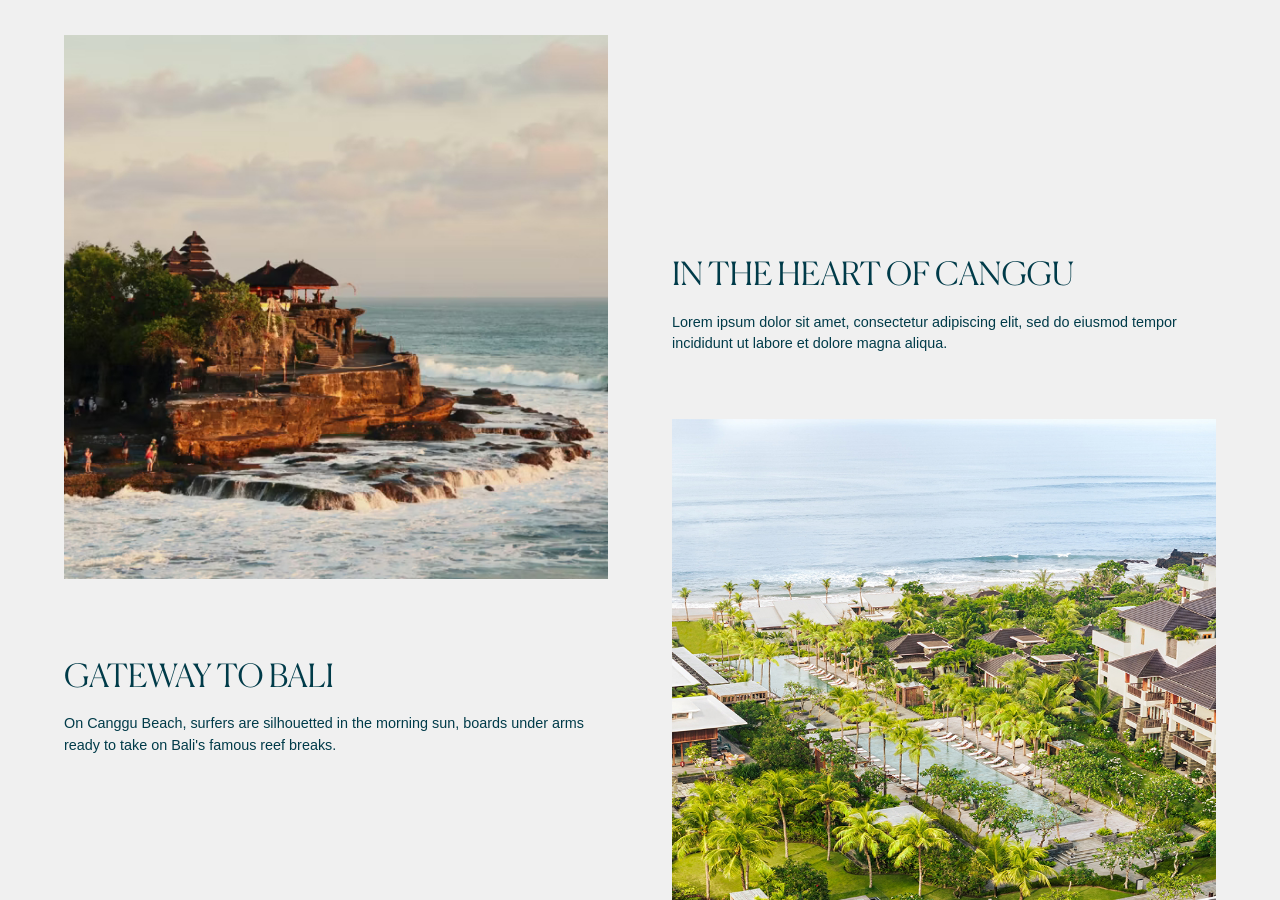
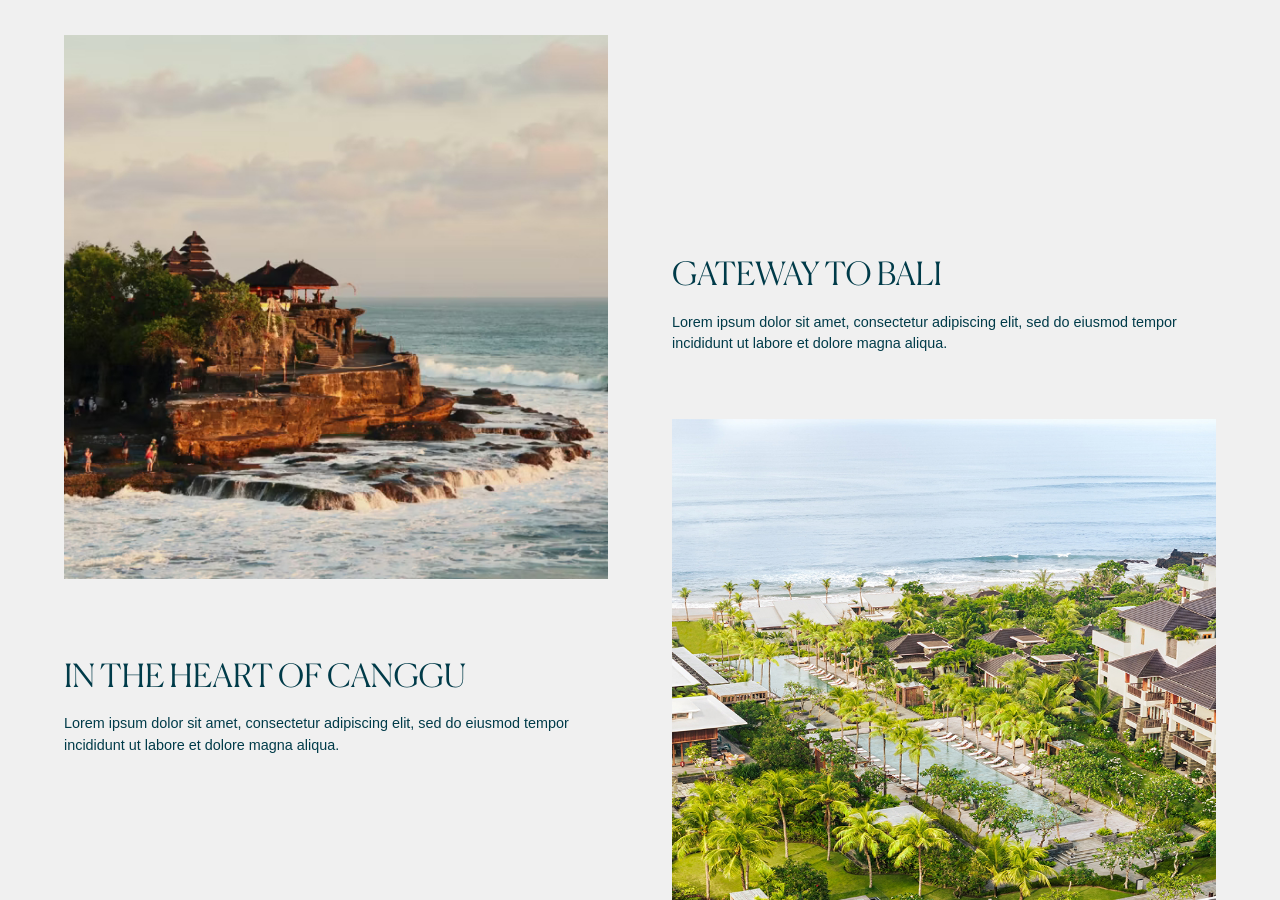
Before and after one commit to TheInstituteOfCode/rbc, a Jekyll site: the page built from Experiences.html, in a window 1280 px wide and 900 px high, scrolled down 1305 px. Built offline with Jekyll 4.4.1, drawn with Linux system fonts in a browser that asks for light colours; some web fonts are replaced.

Commit message:
Updated 1 file via CloudCannon.

```diff
--- a/Experiences.html
+++ b/Experiences.html
@@ -33,7 +33,7 @@
         _id: offset-grid
         content-1:
             subHeading:
-            heading: IN THE HEART OF CANGGU
+            heading: GATEWAY TO BALI
             p-text: >-
                 <p>Lorem ipsum dolor sit amet, consectetur adipiscing elit, sed
                 do eiusmod  tempor incididunt ut labore et dolore magna
@@ -47,11 +47,11 @@
             title: Experience
         content-2:
             subHeading:
-            heading: GATEWAY TO BALI
+            heading: IN THE HEART OF CANGGU
             p-text: >-
-                <p>On Canggu Beach, surfers are silhouetted in the morning sun,
-                boards  under arms ready to take on Bali's famous reef
-                breaks.</p>
+                <p>Lorem ipsum dolor sit amet, consectetur adipiscing elit, sed
+                do eiusmod tempor incididunt ut labore et dolore magna
+                aliqua.</p>
             button:
             text: Discover More
             url: '#'
```
